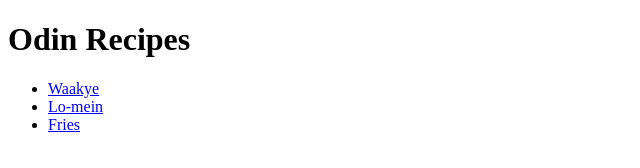
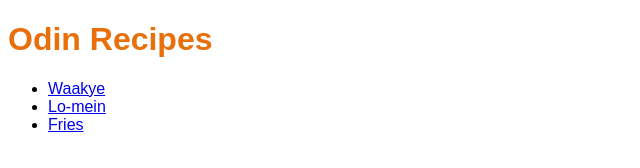
Before and after one commit to id-Owuraku/odin-recipes, a plain HTML site: page index.html in a window 1280 px wide. Shown: the whole page, without its empty margins (0-640 px from the left). Drawn offline with Linux system fonts and the light colour scheme.

Commit message:
First styling

```diff
--- a/index.html
+++ b/index.html
@@ -4,14 +4,17 @@
     <meta charset="UTF-8">
     <meta name="viewport" content="width=device-width, initial-scale=1.0">
     <title>Odin Recipes</title>
+    <link rel="stylesheet" href="style.css">
 </head>
 <body>
     <h1>Odin Recipes</h1>
-    <ul>
-        <li><a href="recipes/waakye.html">Waakye</a></li>
-        <li><a href="recipes/lo-mein.html">Lo-mein</a></li>
-        <li><a href="recipes/fries.html">Fries</a></li>
-    </ul>
+    <div>
+        <ul>
+            <li><a href="recipes/waakye.html">Waakye</a></li>
+            <li><a href="recipes/lo-mein.html">Lo-mein</a></li>
+            <li><a href="recipes/fries.html">Fries</a></li>
+        </ul>
+    </div>
 
 
 
--- /dev/null
+++ b/style.css
@@ -0,0 +1,7 @@
+body {
+    font-family: Arial, Helvetica, sans-serif;
+}
+
+h1,h2,h3 {
+    color: rgb(233, 111, 10);
+}
```
Also changed, not shown: recipes/fries.html (+1 -0 lines), recipes/lo-mein.html (+1 -0 lines), recipes/waakye.html (+1 -0 lines), 1 other file.
